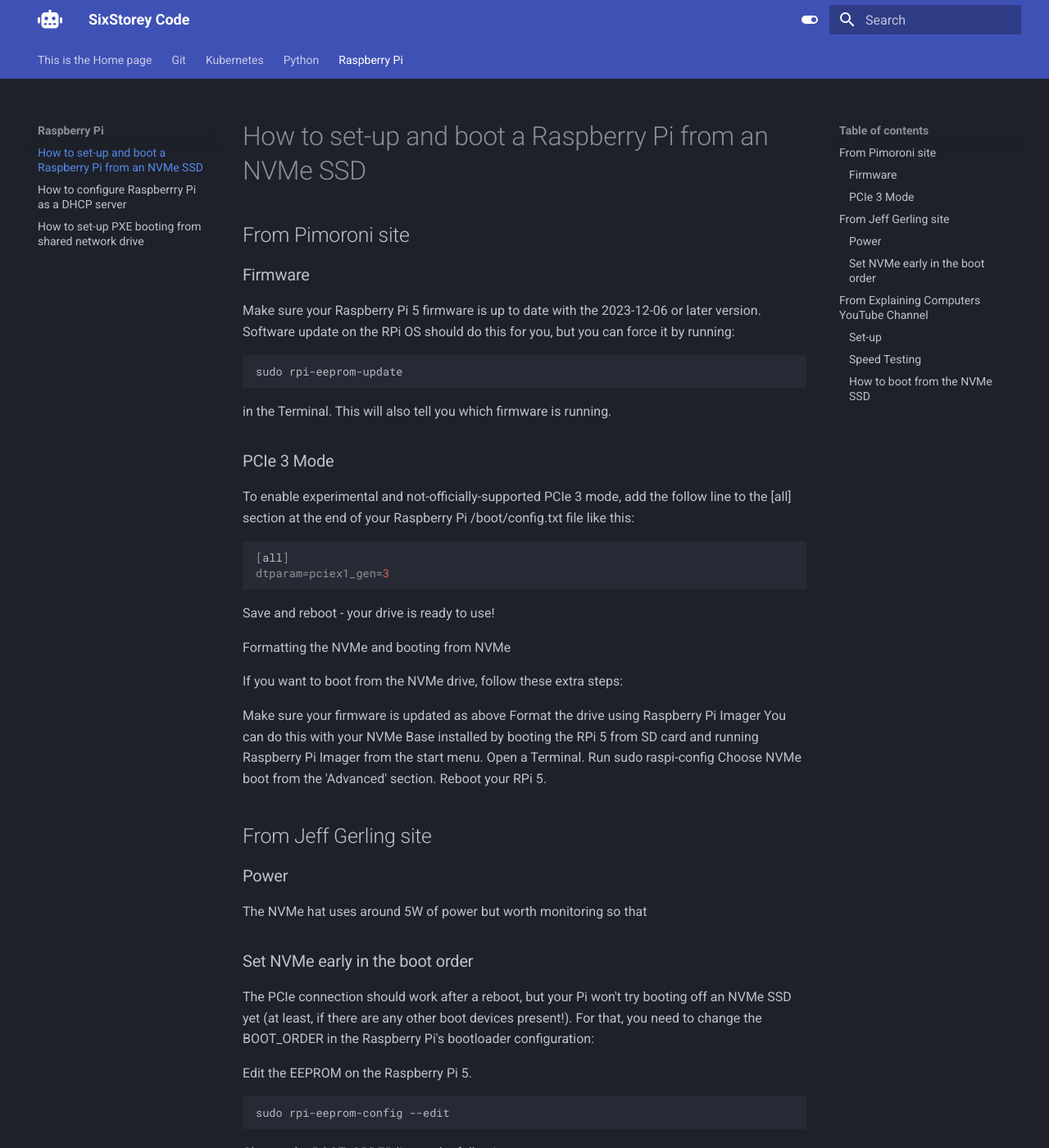
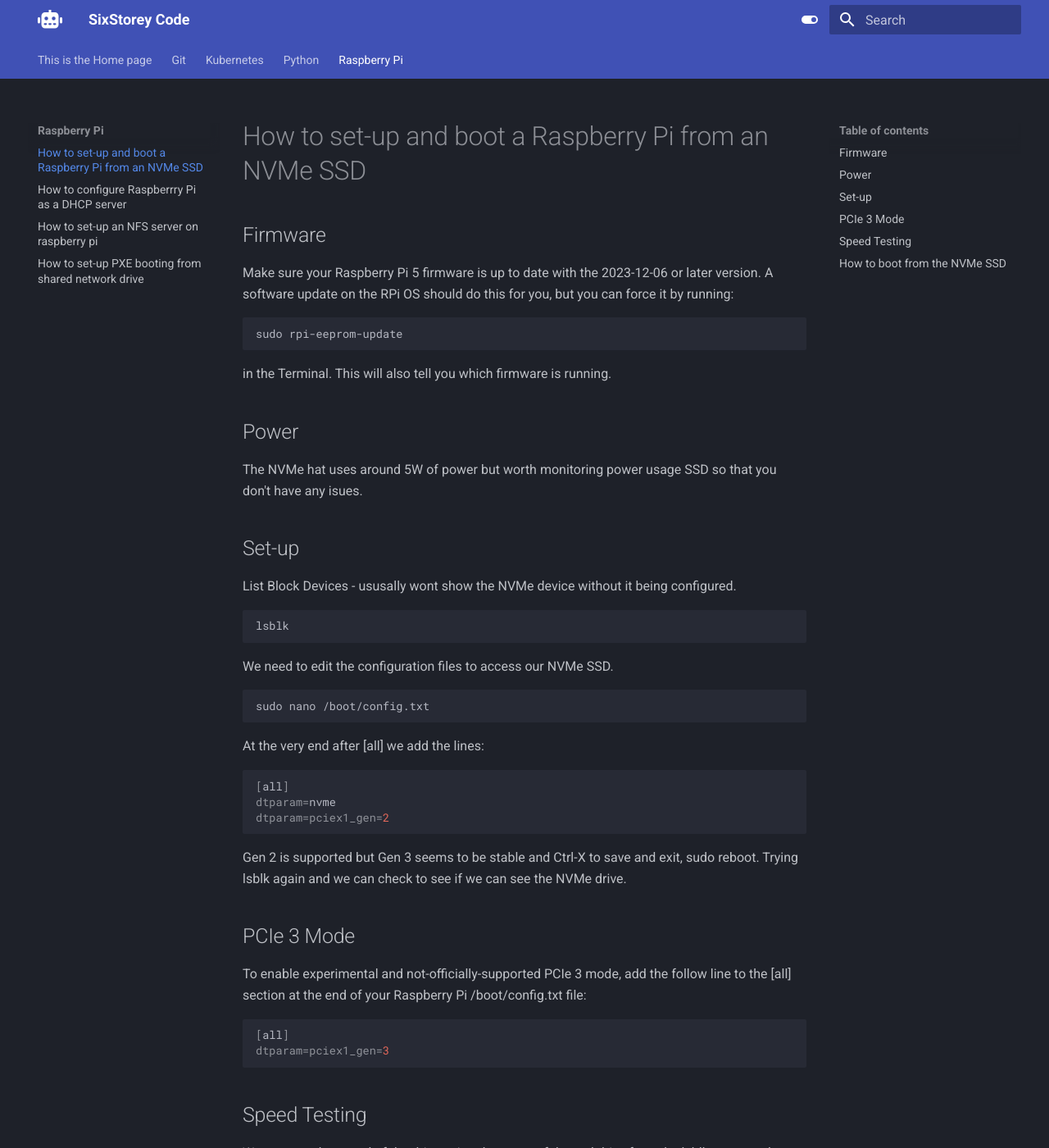
Before and after one commit to pwstorey/SixStorey-Code, an MkDocs documentation site: the page built from docs/Raspberry Pi/booting_from_nvme.md, in a window 1280 px wide and 1400 px high. Shown: the whole window at 82% size. Built offline with MkDocs 1.6.1 and Material for MkDocs 9.7.7, drawn with Linux system fonts in a browser that asks for light colours; some of the changed text lies outside the part shown.

Commit message:
Adding NFS server notes

````diff
--- a/docs/Raspberry Pi/booting_from_nvme.md
+++ b/docs/Raspberry Pi/booting_from_nvme.md
@@ -1,10 +1,8 @@
 # How to set-up and boot a Raspberry Pi from an NVMe SSD
 
-## From Pimoroni site
+## Firmware
 
-### Firmware
-
-Make sure your Raspberry Pi 5 firmware is up to date with the 2023-12-06 or later version. Software update on the RPi OS should do this for you, but you can force it by running:
+Make sure your Raspberry Pi 5 firmware is up to date with the 2023-12-06 or later version. A software update on the RPi OS should do this for you, but you can force it by running:
 
 ```bash
 sudo rpi-eeprom-update
@@ -12,63 +10,11 @@
 
 in the Terminal. This will also tell you which firmware is running.
 
+## Power
 
-### PCIe 3 Mode
+The NVMe hat uses around 5W of power but worth monitoring power usage SSD so that you don't have any isues.
 
-To enable experimental and not-officially-supported PCIe 3 mode, add the follow line to the [all] section at the end of your Raspberry Pi /boot/config.txt file like this:
-
-```bash
-[all]
-dtparam=pciex1_gen=3
-```
-
-Save and reboot - your drive is ready to use!
-
-Formatting the NVMe and booting from NVMe
-
-If you want to boot from the NVMe drive, follow these extra steps:
-
-Make sure your firmware is updated as above
-Format the drive using Raspberry Pi Imager
-You can do this with your NVMe Base installed by booting the RPi 5 from SD card and running Raspberry Pi Imager from the start menu.
-Open a Terminal.
-Run sudo raspi-config
-Choose NVMe boot from the 'Advanced' section.
-Reboot your RPi 5.
-
-
-## From Jeff Gerling site
-
-### Power
-
-The NVMe hat uses around 5W of power but worth monitoring so that
-
-### Set NVMe early in the boot order
-
-The PCIe connection should work after a reboot, but your Pi won't try booting off an NVMe SSD yet (at least, if there are any other boot devices present!). For that, you need to change the BOOT_ORDER in the Raspberry Pi's bootloader configuration:
-
-Edit the EEPROM on the Raspberry Pi 5.
-
-```bash
-sudo rpi-eeprom-config --edit
-```
-
-Change the BOOT_ORDER line to the following:
-```bash
-BOOT_ORDER=0xf416
-```
-Add the following line if using a non-HAT+ adapter:
-```bash
-PCIE_PROBE=1
-```
-Press Ctrl-O, then enter, to write the change to the file.
-Press Ctrl-X to exit nano (the editor).
-
-
-
-## From Explaining Computers YouTube Channel
-
-### Set-up
+## Set-up
 
 List Block Devices - ususally wont show the NVMe device without it being configured.
 ```bash
@@ -89,7 +35,17 @@
 Gen 2 is supported but Gen 3 seems to be stable and
 Ctrl-X to save and exit, sudo reboot. Trying lsblk again and we can check to see if we can see the NVMe drive.
 
-### Speed Testing
+
+## PCIe 3 Mode
+
+To enable experimental and not-officially-supported PCIe 3 mode, add the follow line to the [all] section at the end of your Raspberry Pi /boot/config.txt file:
+
+```bash
+[all]
+dtparam=pciex1_gen=3
+```
+
+## Speed Testing
 
 We can test the speed of the drive using the name of the ssd drive from the lsblk command:
 
@@ -107,17 +64,18 @@
 sudo reboot
 ```
 
-We can edit the Eeprom configuration files with:
+We can edit the EEPROM configuration files with:
 
 ```bash
 sudo rpi-eeprom-config --edit
 ```
 
-We change the boot order to end with a 6 which corresponds to NVMe SSD if one is present:
-
+Change the BOOT_ORDER line to the following:
 ```bash
 BOOT_ORDER=0xf416
+```
+
+The 6 represents the NVMe SSD drive. Then add the following line if using a non-HAT+ adapter:
+```bash
 PCIE_PROBE=1
 ```
-
-The configuration PCI_PROBE=1 allows to enumerate over our PCIe bus.
````
Also changed, not shown: other parts of docs/Raspberry Pi/booting_from_nvme.md (+3 -2 lines), docs/Raspberry Pi/nfs_server.md (added, +58 -0 lines), docs/Raspberry Pi/pxe_boot.md (+10 -0 lines).
